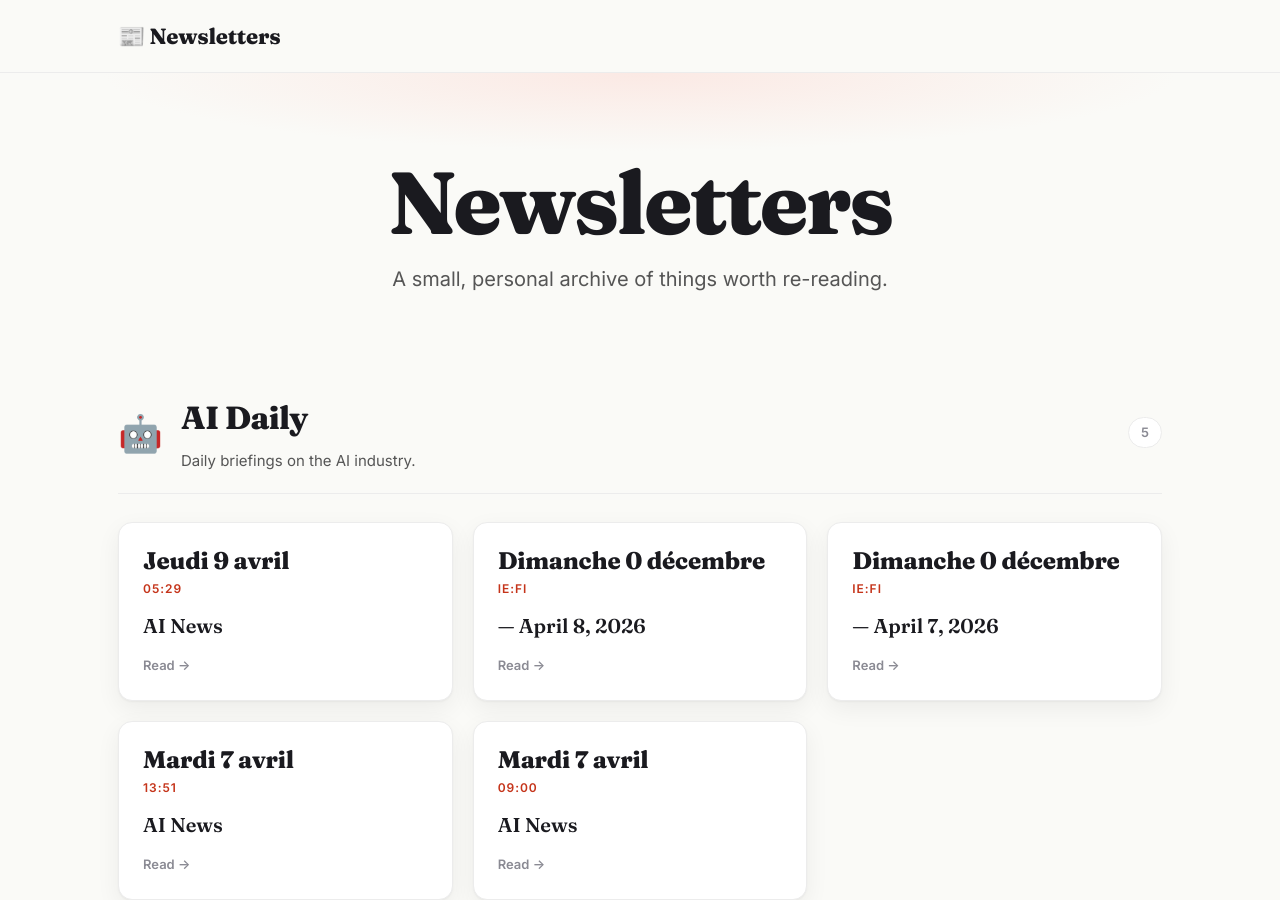
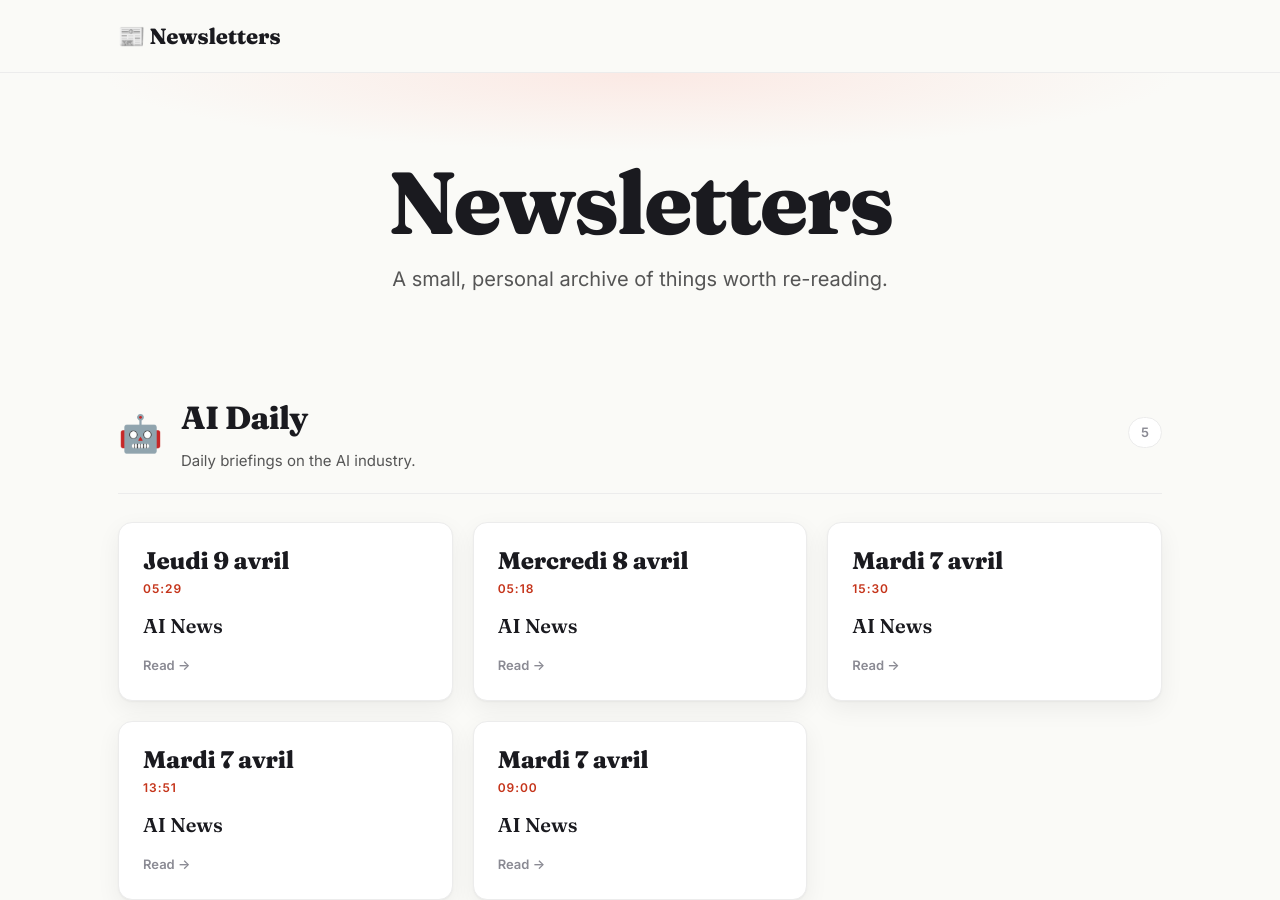
Before and after one commit to adeturckheim/newsletters, a Jekyll site: the page built from index.md, in a window 1280 px wide and 900 px high. Built offline with Jekyll 4.4.1, drawn with Linux system fonts in a browser that asks for light colours.

Commit message:
Parse card date from filename instead of title
Some AI posts have a free-form title like "AI Daily Briefing —
April 8, 2026" in their frontmatter, so slicing the title produced
garbage dates and titles for those cards. Extract the date, time,
and display title from the filename basename, which always follows
the YYYY-MM-DD_HHMM- pattern.

```diff
--- a/_layouts/home.html
+++ b/_layouts/home.html
@@ -28,17 +28,19 @@ layout: default
       </header>
       <div class="card-grid">
         {% for p in ai_pages %}
-          {% assign date_str = p.title | slice: 0, 10 %}
-          {% assign day_num = p.title | slice: 8, 2 | plus: 0 %}
-          {% assign month_num = p.title | slice: 5, 2 | plus: 0 %}
+          {% assign path_parts = p.path | split: "/" %}
+          {% assign basename = path_parts | last | replace: ".md", "" %}
+          {% assign date_str = basename | slice: 0, 10 %}
+          {% assign day_num = basename | slice: 8, 2 | plus: 0 %}
+          {% assign month_num = basename | slice: 5, 2 | plus: 0 %}
           {% assign month_idx = month_num | minus: 1 %}
           {% assign month_fr = months_fr[month_idx] %}
           {% assign wday_num = date_str | date: "%u" | plus: 0 %}
           {% assign wday_idx = wday_num | minus: 1 %}
           {% assign weekday_fr = weekdays_fr[wday_idx] %}
-          {% assign time_hh = p.title | slice: 11, 2 %}
-          {% assign time_mm = p.title | slice: 13, 2 %}
-          {% assign title_text = p.title | slice: 17, 100 | strip %}
+          {% assign time_hh = basename | slice: 11, 2 %}
+          {% assign time_mm = basename | slice: 13, 2 %}
+          {% assign title_text = basename | slice: 17, 100 | strip %}
           <a class="card" href="{{ p.url | relative_url }}">
             <div class="card-date">
               <span class="card-date-main">{{ weekday_fr }} {{ day_num }} {{ month_fr }}</span>
@@ -65,15 +67,17 @@ layout: default
       </header>
       <div class="card-grid">
         {% for p in paris_pages %}
-          {% assign date_str = p.title | slice: 0, 10 %}
-          {% assign day_num = p.title | slice: 8, 2 | plus: 0 %}
-          {% assign month_num = p.title | slice: 5, 2 | plus: 0 %}
+          {% assign path_parts = p.path | split: "/" %}
+          {% assign basename = path_parts | last | replace: ".md", "" %}
+          {% assign date_str = basename | slice: 0, 10 %}
+          {% assign day_num = basename | slice: 8, 2 | plus: 0 %}
+          {% assign month_num = basename | slice: 5, 2 | plus: 0 %}
           {% assign month_idx = month_num | minus: 1 %}
           {% assign month_fr = months_fr[month_idx] %}
           {% assign wday_num = date_str | date: "%u" | plus: 0 %}
           {% assign wday_idx = wday_num | minus: 1 %}
           {% assign weekday_fr = weekdays_fr[wday_idx] %}
-          {% assign rest = p.title | slice: 10, 100 | replace: "-", " " | strip %}
+          {% assign rest = basename | slice: 10, 100 | replace: "-", " " | strip %}
           <a class="card" href="{{ p.url | relative_url }}">
             <div class="card-date">
               <span class="card-date-main">{{ weekday_fr }} {{ day_num }} {{ month_fr }}</span>
```
